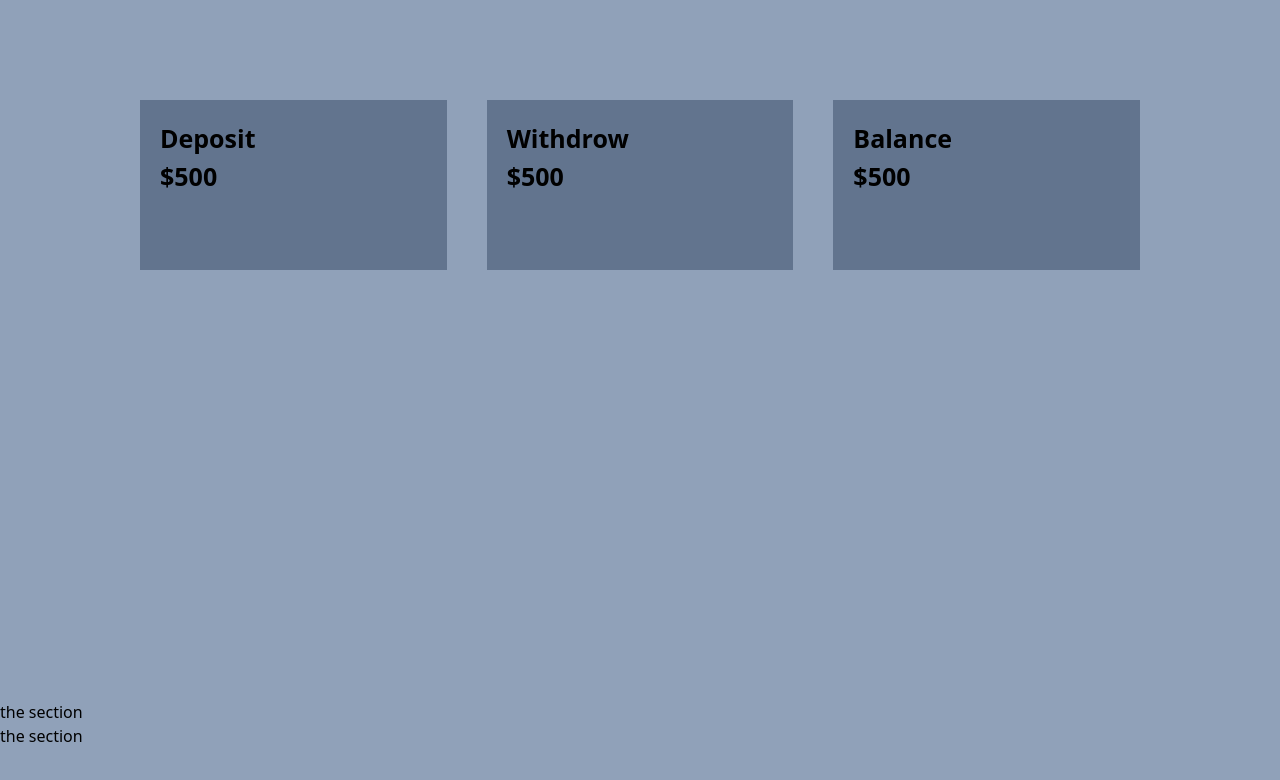
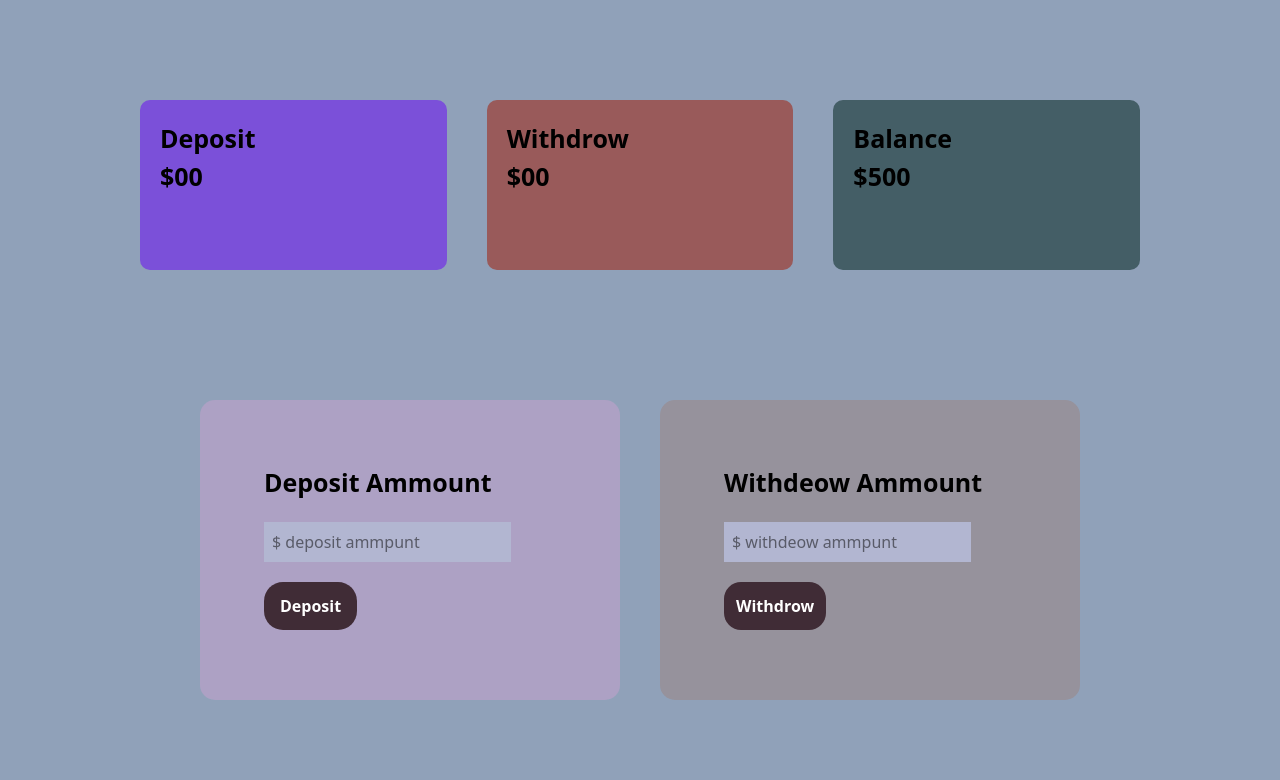
Before and after one commit to mdanan67/bank, a plain HTML site: page bank.html in a window 1280 px wide. Drawn offline with nearby package versions, Linux system fonts and the light colour scheme.

Commit message:
Your update message

```diff
--- a/bank.html
+++ b/bank.html
@@ -9,25 +9,25 @@
   <body class="p-0 m-0 bg-slate-400">
     <div class="px-10 flex">
       <div
-        class="grid grid-cols-3 mx-[100px] my-[100px] justify-between w-full h-[500px] gap-10"
+        class="grid grid-cols-3 mx-[100px] my-[100px] justify-between w-full h-[200px] gap-10"
            >
-        <div class="h-[170px] bg-slate-500 p-[20px]">
+        <div class="h-[170px] p-[20px] bg-[#7B50D9] rounded-[10px]">
           <h1 class="font-bold text-[25px]">Deposit</h1>
           <div ">
             <span class="flex font-bold text-[25px]"
-              >$ <input type="number" value="500" class="border-none" readonly
+              >$ <input type="number" value="00" class="border-none" readonly
             /></span>
           </div>
         </div>
-        <div class="h-[170px] bg-slate-500  p-[20px]">
+        <div class="h-[170px] bg-[#995A5A]  p-[20px] rounded-[10px]">
             <h1 class="font-bold text-[25px]">Withdrow</h1>
            <div>
             <span class="flex font-bold text-[25px]"
-              >$ <input type="number" value="500" class="border-none" readonly
+              >$ <input type="number" value="00" class="border-none" readonly
             /></span>
            </div>
         </div>
-        <div class="h-[170px] bg-slate-500  p-[20px]">
+        <div class="h-[170px] bg-[#445E66]  p-[20px] rounded-[10px]">
             <h1 class="font-bold text-[25px]">Balance</h1>
            <div>
             <span class="flex font-bold text-[25px]"
@@ -38,12 +38,22 @@
       </div>
 
     </div>
-    <div>
-        <div>the section</div>
-        <div>the section</div>
+    <div class="flex px-[200px] h-[300px] w-full justify-between items-center gap-10 ">
+        <div class="bg-[#ADA1C4] w-1/2 h-full rounded-[15px] p-16" >
+            <h1 class="font-bold text-[25px]">Deposit Ammount</h1>
+            <input  placeholder="$ deposit ammpunt"type="number" name="" id=""
+            class="border-none p-2 bg-[#B2B6D1] my-5 ">
+            <button class="flex bg-[#402C36] text-white rounded-[19px] px-4 py-3 font-bold  ">Deposit</button>
+        </div>
+            <div class="bg-[#96929C] w-1/2 h-full rounded-[15px] p-16" >
+            <h1 class="font-bold text-[25px]">Withdeow Ammount</h1>
+            <input  placeholder="$ withdeow ammpunt"type="number" name="" id=""
+            class="border-none p-2 bg-[#B2B6D1] my-5 ">
+            <button class="flex bg-[#402C36] text-white rounded-[17px] px-3 py-3 font-bold  ">Withdrow</button>
+        </div>
     </div>
     <script>
-      console.log("heii");
+      const withdrow=document.getElementById("")
     </script>
   </body>
 </html>
```
